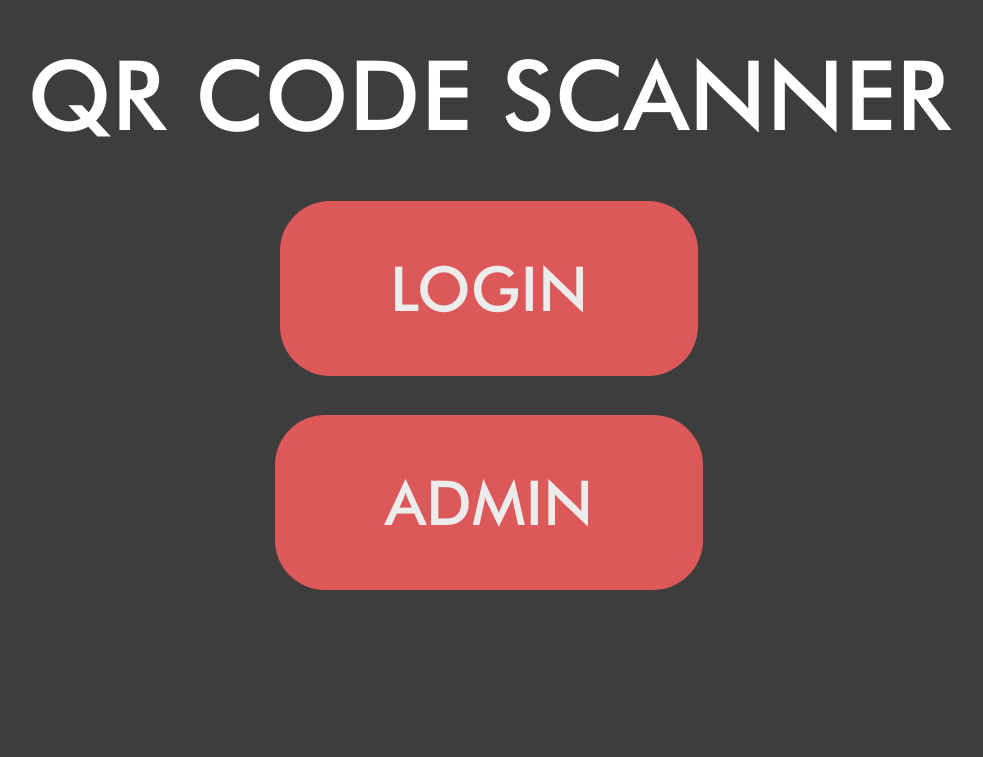
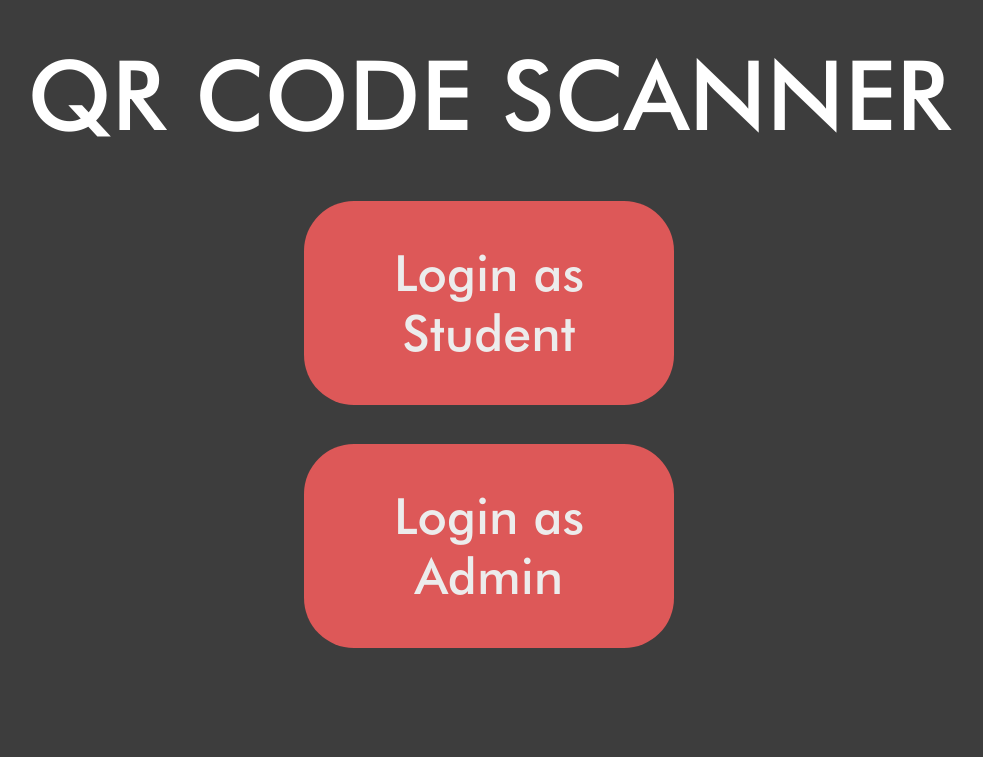
Before and after one commit to Lijan09/qrreader, a Flask app: page / in a window 1280 px wide. Shown: the top 757 px of the page, without its empty margins (151-1134 px from the left). Run offline with Flask 2, Linux system fonts and the light colour scheme; parts of the project's set-up code (start-up, migrations or seed data) failed here and were passed over.

Commit message:
Changed Index Page Button Text

```diff
--- a/Templates/index.html
+++ b/Templates/index.html
@@ -2,6 +2,11 @@
 
 {%block head%}
 <title>Welcome</title>
+<style>
+    body{
+        overflow: hidden;
+    }
+</style>
 {% endblock %}
 
 {% block content %}
@@ -11,9 +16,13 @@
         </div>
         <br>
         <br>
-        <a class = "login" href = {{ url_for("scanner") }}> LOGIN </a>
+        <a class = "login" href = {{ url_for("scanner") }}>
+            Login as <br> Student
+        </a>
         <br>
         <br>
-        <a class = "signup" href= {{ url_for("adminscanner") }}> ADMIN </a>
+        <a class = "signup" href= {{ url_for("adminscanner") }}>
+            Login as <br> Admin
+        </a>
     </div>
 {% endblock %}
--- a/static/main.css
+++ b/static/main.css
@@ -34,10 +34,10 @@ body {
   display: inline-block;
   background-color: #ef5b5b;
   color: #ffffff;
-  padding: 50px 110px;
+  padding: 42px 90px;
   text-align: center;
   text-decoration: none;
-  font-size: 62px;
+  font-size: 50px;
   margin: 10px;
   opacity: 0.9;
   border-radius: 50px;
@@ -49,10 +49,10 @@ body {
   display: inline-block;
   background-color: #ef5b5b;
   color: #ffffff;
-  padding: 50px 110px;
+  padding: 42px 90px;
   text-align: center;
   text-decoration: none;
-  font-size: 62px;
+  font-size: 50px;
   margin: 10px;
   opacity: 0.9;
   border-radius: 50px;
```
